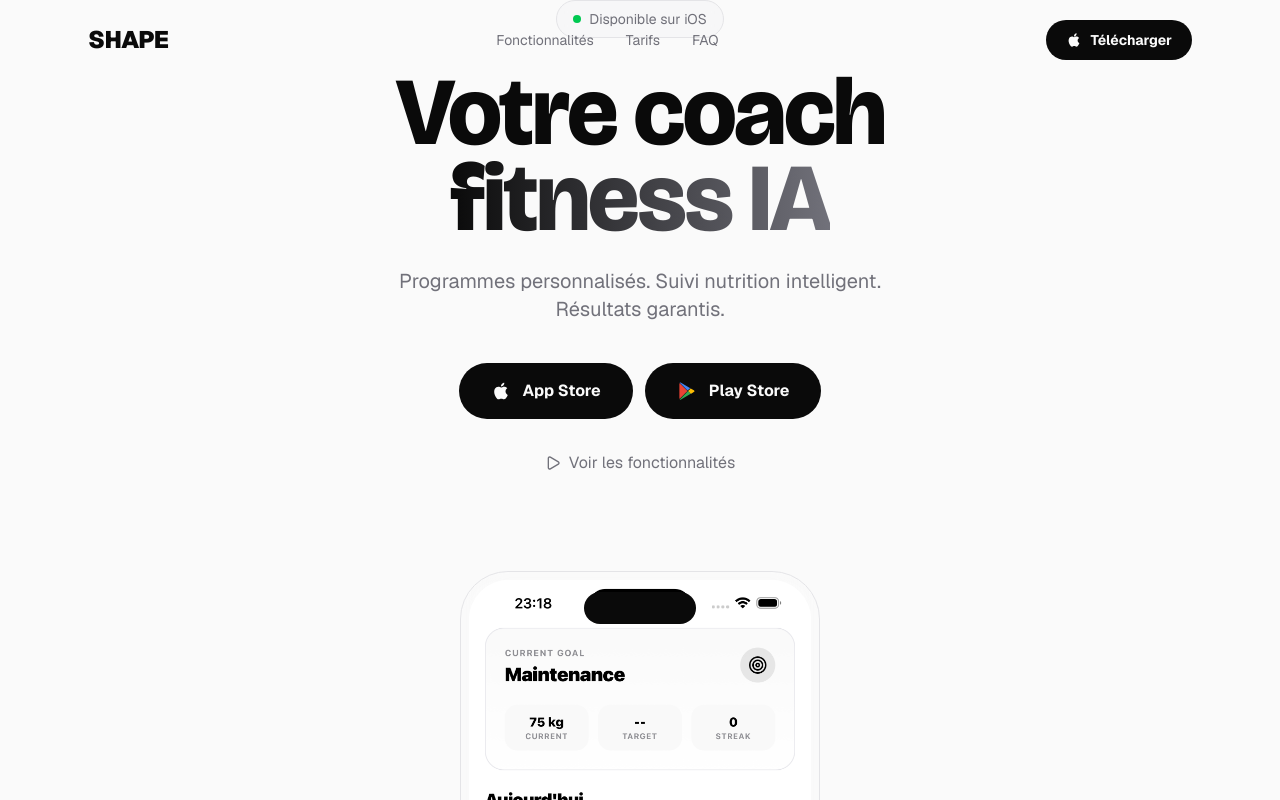
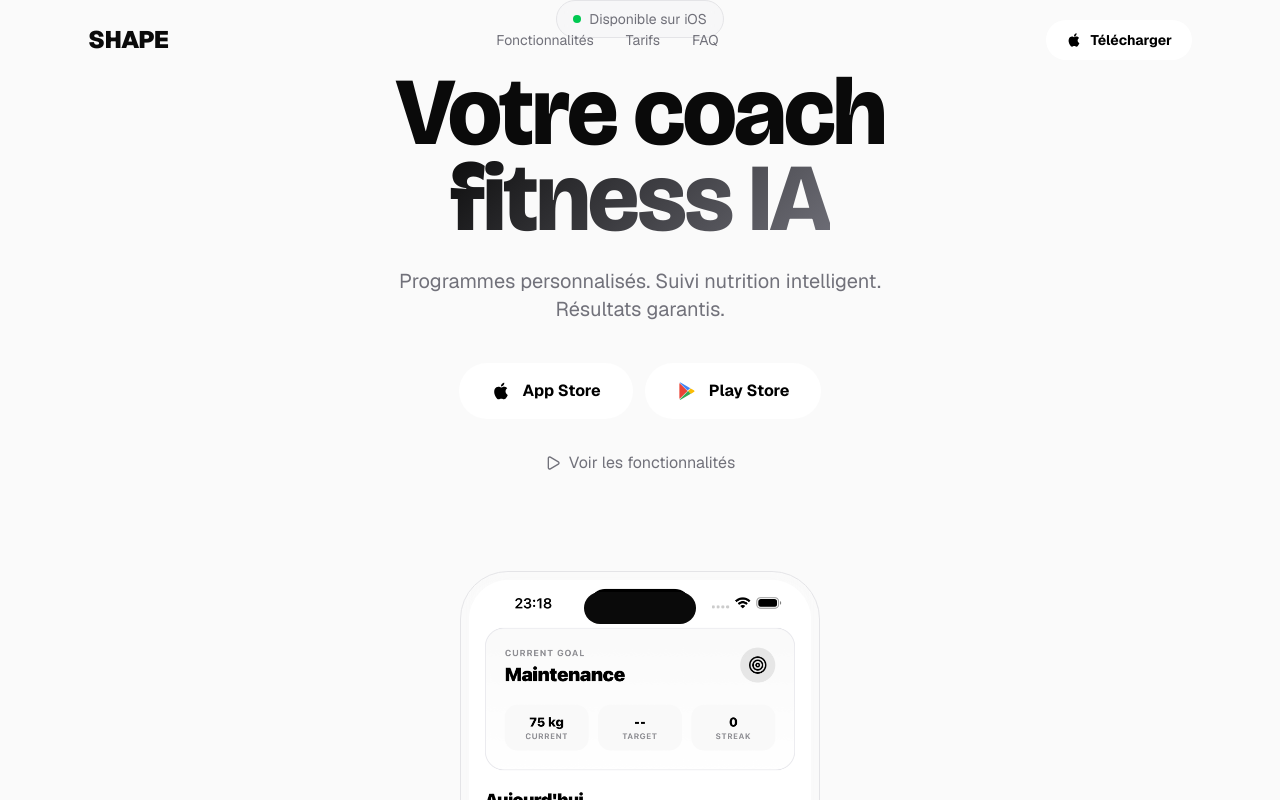
Before and after one commit to shapeproapp/shape-website, a Next.js app: page / in a window 1280 px wide. Shown: the top 800 px of the page. Built offline with nearby package versions, Linux system fonts and the light colour scheme.

Commit message:
Fix cross-browser color issues: gradient text and button colors for Android compatibility

```diff
--- a/app/globals.css
+++ b/app/globals.css
@@ -94,10 +94,19 @@
 /* Premium utilities */
 @layer utilities {
   .text-gradient {
-    background: linear-gradient(to right, var(--color-foreground), var(--color-muted-foreground));
+    color: var(--color-muted-foreground);
+    /* Fallback for browsers that don't support gradient text */
+    background: linear-gradient(135deg, var(--color-foreground) 0%, var(--color-muted-foreground) 100%);
     -webkit-background-clip: text;
     -webkit-text-fill-color: transparent;
     background-clip: text;
+  }
+
+  /* Force gradient visibility on all browsers */
+  @supports (background-clip: text) or (-webkit-background-clip: text) {
+    .text-gradient {
+      color: transparent;
+    }
   }
 
   .glass {
--- a/components/Footer.tsx
+++ b/components/Footer.tsx
@@ -63,7 +63,7 @@ export function Footer() {
                         rel="noopener noreferrer"
                         whileHover={{ scale: 1.05 }}
                         whileTap={{ scale: 0.95 }}
-                        className="inline-flex items-center gap-3 px-8 py-4 bg-foreground text-background rounded-full font-bold text-lg"
+                        className="inline-flex items-center gap-3 px-8 py-4 bg-white text-black rounded-full font-bold text-lg"
                     >
                         {storeIcon}
                         Télécharger gratuitement
--- a/components/Hero.tsx
+++ b/components/Hero.tsx
@@ -86,7 +86,7 @@ export function Hero() {
                                 href="https://apps.apple.com"
                                 target="_blank"
                                 rel="noopener noreferrer"
-                                className="group flex items-center gap-3 px-8 py-4 bg-foreground text-background rounded-full font-bold text-base hover:opacity-90 transition-all"
+                                className="group flex items-center gap-3 px-8 py-4 bg-white text-black rounded-full font-bold text-base hover:opacity-90 transition-all"
                             >
                                 <svg className="w-5 h-5" viewBox="0 0 24 24" fill="currentColor">
                                     <path d="M18.71 19.5c-.83 1.24-1.71 2.45-3.05 2.47-1.34.03-1.77-.79-3.29-.79-1.53 0-2 .77-3.27.82-1.31.05-2.3-1.32-3.14-2.53C4.25 17 2.94 12.45 4.7 9.39c.87-1.52 2.43-2.48 4.12-2.51 1.28-.02 2.5.87 3.29.87.78 0 2.26-1.07 3.81-.91.65.03 2.47.26 3.64 1.98-.09.06-2.17 1.28-2.15 3.81.03 3.02 2.65 4.03 2.68 4.04-.03.07-.42 1.44-1.38 2.83M13 3.5c.73-.83 1.94-1.46 2.94-1.5.13 1.17-.34 2.35-1.04 3.19-.69.85-1.83 1.51-2.95 1.42-.15-1.15.41-2.35 1.05-3.11z" />
@@ -102,7 +102,7 @@ export function Hero() {
                                 href="https://play.google.com"
                                 target="_blank"
                                 rel="noopener noreferrer"
-                                className="group flex items-center gap-3 px-8 py-4 bg-foreground text-background rounded-full font-bold text-base hover:opacity-90 transition-all"
+                                className="group flex items-center gap-3 px-8 py-4 bg-white text-black rounded-full font-bold text-base hover:opacity-90 transition-all"
                             >
                                 <svg className="w-5 h-5" viewBox="0 0 24 24">
                                     <path fill="#EA4335" d="M3.22 2.62c-.23.24-.38.58-.38 1v16.76c0 .42.15.76.38 1l.05.05 9.4-9.4v-.06L3.27 2.57l-.05.05z" />
--- a/components/Navbar.tsx
+++ b/components/Navbar.tsx
@@ -81,7 +81,7 @@ export function Navbar() {
                     href={storeUrl}
                     target="_blank"
                     rel="noopener noreferrer"
-                    className="flex items-center gap-2 px-5 py-2.5 bg-foreground text-background rounded-full text-sm font-bold hover:opacity-90 transition-all"
+                    className="flex items-center gap-2 px-5 py-2.5 bg-white text-black rounded-full text-sm font-bold hover:opacity-90 transition-all"
                 >
                     {storeIcon}
                     <span className="hidden sm:inline">Télécharger</span>
```
